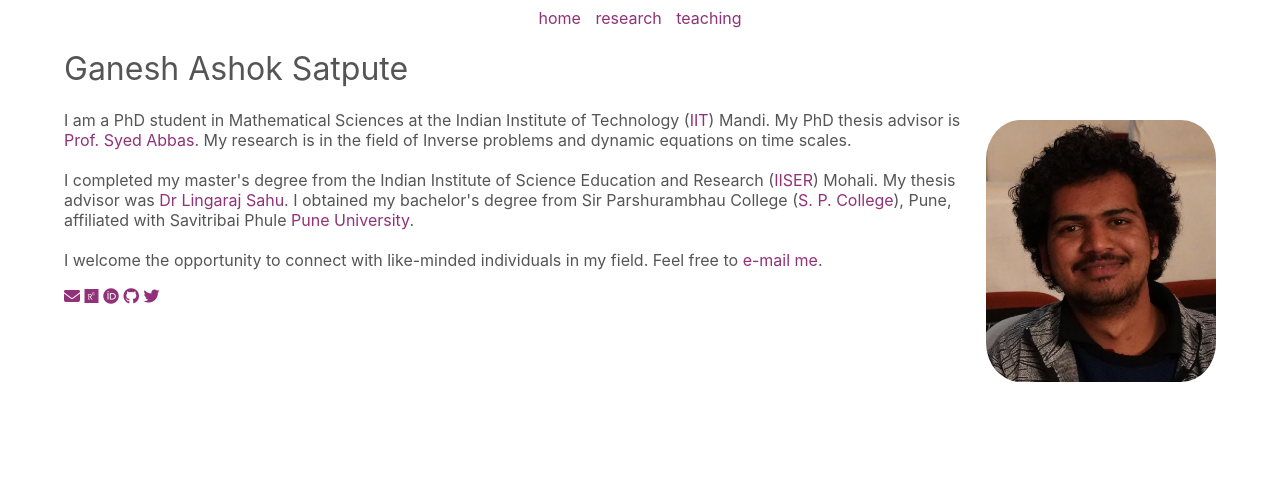
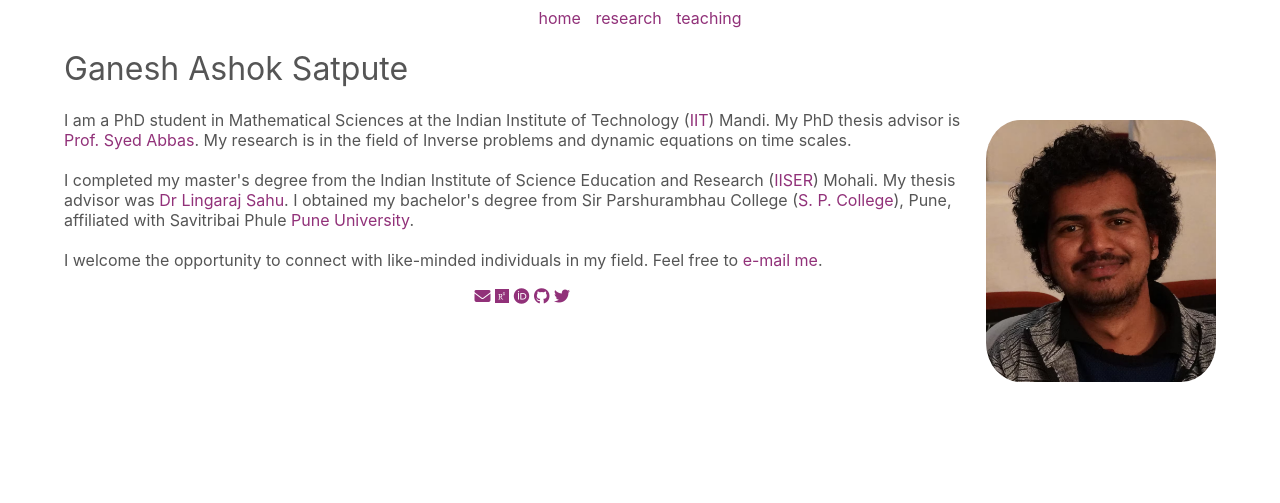
Before and after one commit to ganeshasatpute/ganeshasatpute.github.io, a PHP site: page / in a window 1280 px wide. Shown: the top 503 px of the page. Run offline with PHP 8.4, Linux system fonts and the light colour scheme; some libraries are stand-ins or nearby versions.

Commit message:
Update style.css

```diff
--- a/style.css
+++ b/style.css
@@ -40,6 +40,9 @@ h1,h2,h3 {
   height: auto;
 }
 
+.social {
+	text-align: center;
+}
 
 @media all and (min-width: 822px) {
   body {
```
